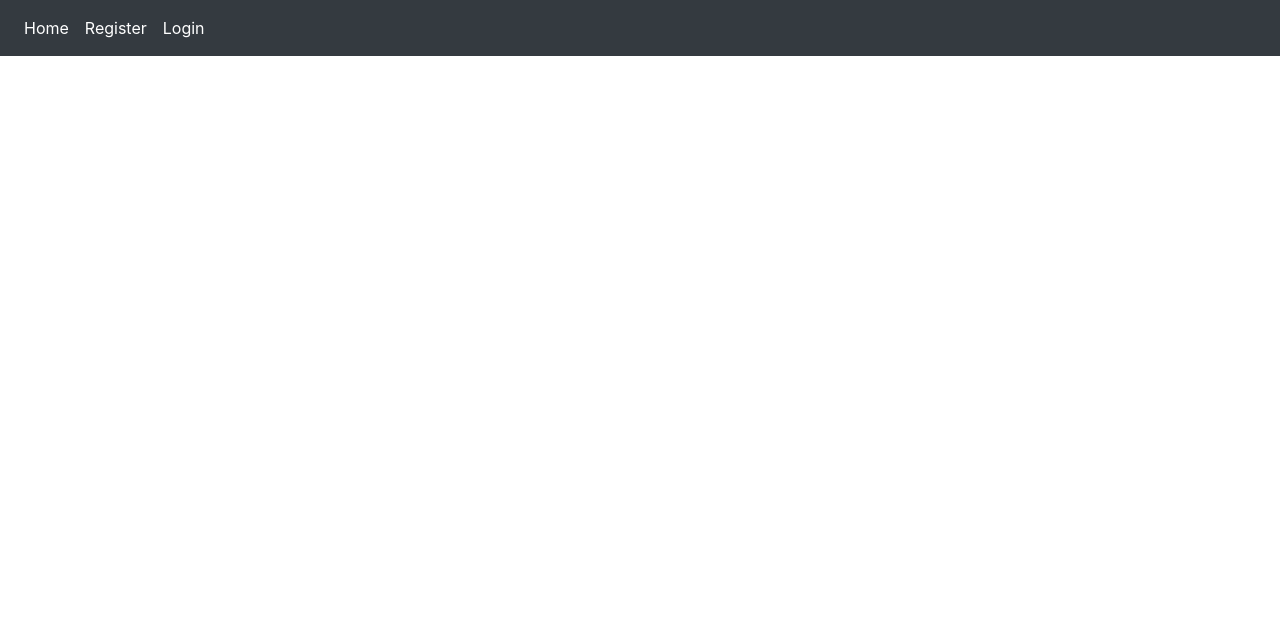
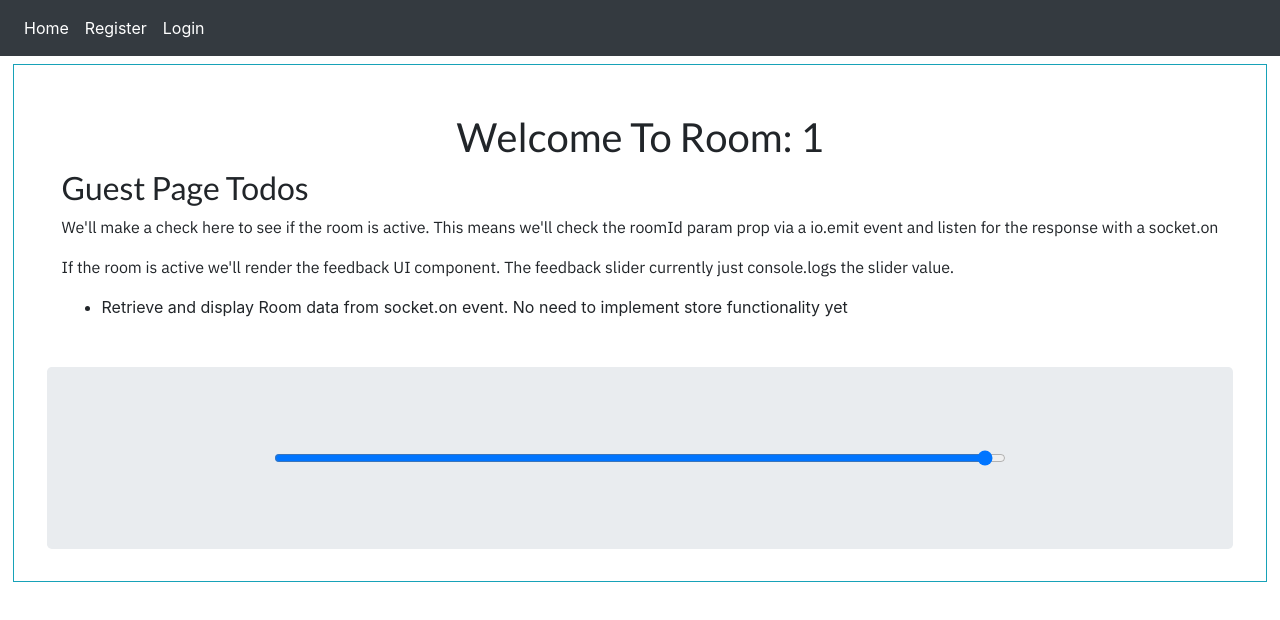
Before and after one commit to makander/live-feedback-app, a React (Create React App) app in the folder client/: page /guest/1 in a window 1280 px wide. Shown: the top 620 px of the page. Built offline with nearby package versions, Linux system fonts and the light colour scheme.

Commit message:
:sparkles: Add guest page and create public route with roomId param in App.js

```diff
--- a/client/src/components/App.js
+++ b/client/src/components/App.js
@@ -17,6 +17,7 @@ import PublicRoute from "./PublicRoute";
 import { Landing, Register, Login, Dashboard } from "../pages";
 import MySessions from "../pages/MySessions";
 import NewSession from "../pages/NewSession";
+import Guest from "../pages/Guest";
 
 const App = () => (
   <Provider store={store}>
@@ -32,6 +33,7 @@ const App = () => (
         >
           <Route exact path="/register" component={Register} />
           <Route exact path="/login" component={Login} />
+          <Route exact path="/guest/:roomId?" component={Guest} />
           <Switch>
             <PublicRoute exact path="/" component={Landing} />
           </Switch>
--- /dev/null
+++ b/client/src/pages/Guest.js
@@ -0,0 +1,50 @@
+import React, { Component } from 'react'
+
+
+export default class Guest extends Component {
+  constructor(props) {
+    super(props);
+  }
+
+
+  handleSlider = e => {
+    const sliderValue = e.target.value;
+    console.log(sliderValue);
+  };
+  render() {
+    const { roomId }  = this.props.match.params;
+    return (<div className="d-flex justify-content-center pt-2">
+          { (roomId !== undefined)
+           ? (<div
+            className="border border-info px-5 pt-5"
+            style={{ marginBottom: 8 + "rem" }}>
+            <div>
+              <h1 className="text-center">Welcome To Room: {roomId}</h1>
+              <h2>Guest Page Todos</h2>
+              <p>We'll make a check here to see if the room is active. This means we'll check the roomId param prop via a io.emit event and listen for the response with a socket.on</p>
+              <p>If the room is active we'll render the feedback UI component. The feedback slider currently just console.logs the slider value.</p>
+              <ul>
+                <li>Retrieve and display Room data from socket.on event. No need to implement store functionality yet</li>
+              </ul>
+            </div>
+        <form>
+        <div className="form-group row jumbotron" style={{ marginTop: 3 + "rem" }}>
+              <div class="col-sm-8 p-2 mx-auto">
+                <input
+                  name="feedback-slider"
+                  onChange={this.handleSlider}
+                  id="feedback-slider"
+                  type="range"
+                  max="10"
+                  min="0"
+                  className="form-control"
+                />
+                </div>
+                </div>
+        </form>
+      </div>)
+      : <h1 className="jumbotron">URL parameters missing</h1>
+        }
+      </div>)
+      }
+}
```
